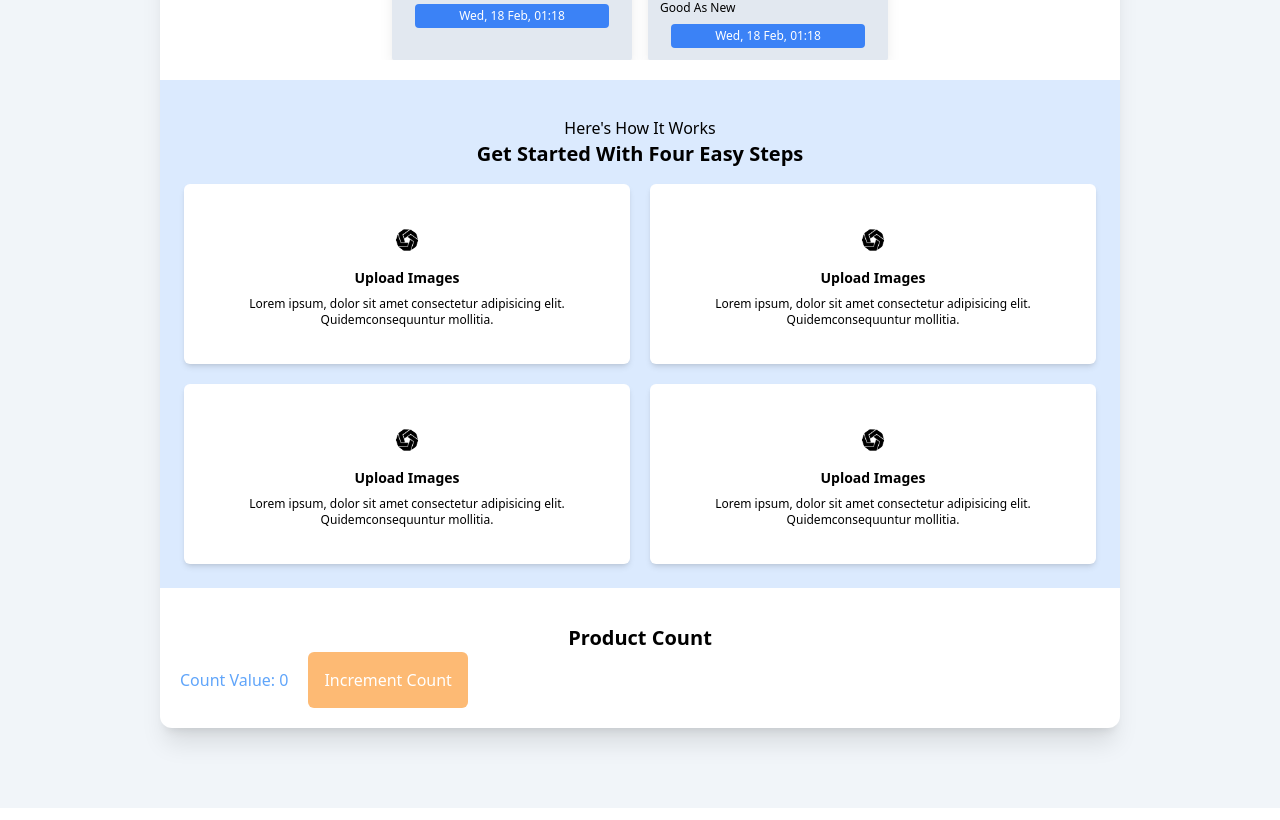
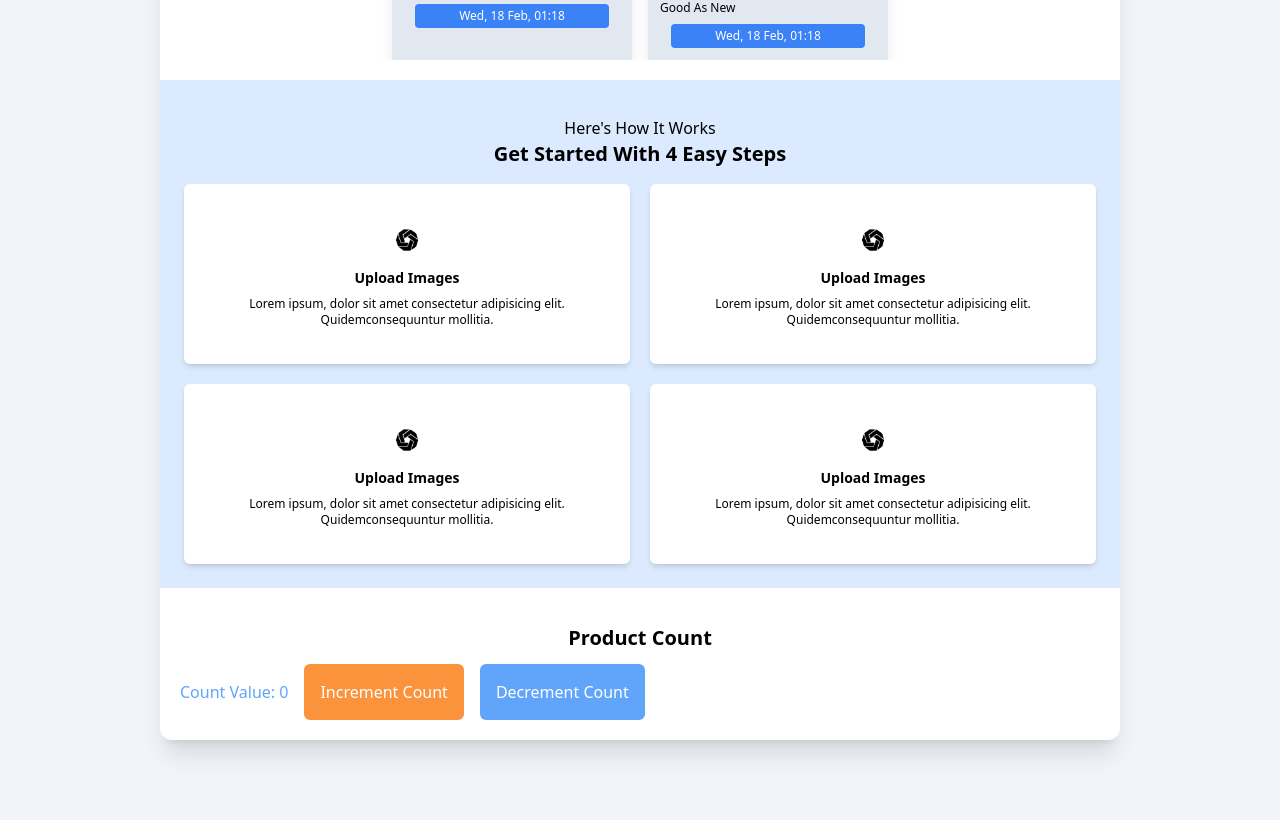
Before and after one commit to riyyan-optiverse/Landing-page-reactjs, a React (Vite) app: page / in a window 1280 px wide. Shown: the part 276-1096 px from the top of the page. Built offline with nearby package versions, Linux system fonts and the light colour scheme.

Commit message:
Learned about useState()

```diff
--- a/src/components/card/index.jsx
+++ b/src/components/card/index.jsx
@@ -11,6 +11,9 @@ export const Card = () => {
     //  second time in execution count = 1, after increment count = 2
     //  third time in execution count = 2, after increment count = 3
   };
+   const handleDecrement = () => {
+    setCount(count -1);
+   }
 
   return (
     <section className="bg-white w-9/12 mx-auto mt-0 p-0  rounded-xl shadow-xl mb-20">
@@ -18,17 +21,23 @@ export const Card = () => {
       <StepCard />
 
       <div className="p-5">
-        <h2 className="text-center text-xl font-bold mt-4">Product Count</h2>
-        <span className="mr-5 text-base font-medium text-blue-400">
+        <h2 className="text-center text-xl font-bold mt-4 mb-3">Product Count</h2>
+        <div className="flex flex-wrap items-center   gap-4">
+        <span className=" text-base font-medium text-blue-400">
           Count Value: {count}
         </span>
 
         <button
           onClick={handleIncrement}
-          className="bg-orange-300 p-4 rounded-md text-white"
+          className="bg-orange-400 p-4 rounded-md text-white"
         >
           Increment Count
         </button>
+        <button  onClick={handleDecrement}
+        className="bg-blue-400 p-4 rounded-md text-white">
+          Decrement Count
+        </button>
+        </div>
       </div>
     </section>
   );
--- a/src/components/card/stepsCard/step-card.jsx
+++ b/src/components/card/stepsCard/step-card.jsx
@@ -6,7 +6,7 @@ export const StepCard = () => {
       <div className="flex justify-center items-center  flex-col mb-4">
         <h3 className="mt-3">Here's How It Works</h3>
         <h1 className="text-xl font-semibold">
-          Get Started With Four Easy Steps
+          Get Started With 4 Easy Steps
         </h1>
       </div>
       <div className="grid grid-cols-1 sm:grid-cols-2 gap-5">
```
